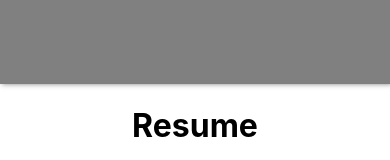
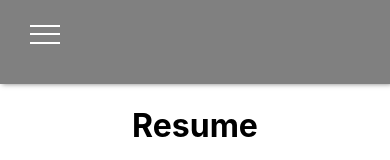
Before and after one commit to alxdelgado/react-portfolio, a React (Create React App) app: page /resume in a window 390 px wide. Shown: the top 160 px of the page. Built offline with nearby package versions, Linux system fonts and the light colour scheme.

Commit message:
Toggle-Button media queries started - NavBar links hidden when tablet breakpoint is reached

```diff
--- a/src/App.js
+++ b/src/App.js
@@ -6,7 +6,8 @@ import ResumePage from './pages/resume/resume-page.component';
 import NavBar from './components/nav-bar/nav-bar.component';
 import HomePage from './pages/homepage/homepage.component';
 import FooterNav from './components/footer/footer.component';
-// import SideBar from './components/sidebar/sidebar.component';
+import SideBar from './components/sidebar/sidebar.component';
+
 
 
 class App extends React.Component {
@@ -25,15 +26,15 @@ class App extends React.Component {
   }
 
   render() {
-    // let sideBar;
-    // if (this.state.sideBarOpen) {
-    //   sideBar = <SideBar />;
-    // }
+    let sideBar;
+    if (this.state.sideBarOpen) {
+      sideBar = <SideBar />;
+    }
     return (
       <div className="App" style={{height: '100%'}}>
         <Switch>
           <NavBar />
-          {/* {SideBar} */}
+          {SideBar}
           <Route exact path='/' component={HomePage} />
           <Route path='/resume' component={ResumePage} />
           <FooterNav />
--- a/src/components/nav-bar/nav-bar.component.jsx
+++ b/src/components/nav-bar/nav-bar.component.jsx
@@ -1,6 +1,7 @@
 import React from 'react';
 
 import './nav-bar.styles.scss';
+import ToggleButton from '../toggleButton/toggleButton.component';
 
 
 
@@ -10,6 +11,7 @@ import './nav-bar.styles.scss';
 // NavBar
 const NavBar = props => (
     <div className='nav_wrapper'>
+        <ToggleButton />
         <div className='nav-container'>
             <div className='resume_link'>
                 <a id='resume' href='/resume'>Resume</a>
--- a/src/components/nav-bar/nav-bar.styles.scss
+++ b/src/components/nav-bar/nav-bar.styles.scss
@@ -111,22 +111,15 @@
 
 @media screen and (max-width: 768px) {
     #resume {
-        font-size: 1rem;
-        margin-top: -3px;
-        margin-left: -8rem;
+        display: none;
     }
 
     #bucket-list {
-        font-size: 1rem;
-        margin-top: 0px;
-        margin-left: -11rem;
+        display: none;
     }
 
     #github {
-        font-size: 1rem;
-        margin-top: 0px;
-        margin-right: -6rem;
-
+        display: none;
     }
 }
 
--- a/src/components/sidebar/sidebar.component.jsx
+++ b/src/components/sidebar/sidebar.component.jsx
@@ -1,15 +1,15 @@
-// import React from 'react';
+import React from 'react';
 
-// import './sidebar.styles.scss';
+import './sidebar.styles.scss';
 
-// const SideBar = props => (
-//     <nav className='sideBar'>
-//         <ul>
-//             <li><a href='/resume'>Resume</a></li>
-//             <li><a href='/projects'>Projects</a></li>
-//             <li><a href='https://github.com/alxdelgado'>Github</a></li>
-//         </ul>
-//     </nav>
-// );
+const SideBar = props => (
+    <nav className='sideBar'>
+        <ul>
+            <li><a href='/resume'>Resume</a></li>
+            <li><a href='/projects'>Projects</a></li>
+            <li><a href='https://github.com/alxdelgado'>Github</a></li>
+        </ul>
+    </nav>
+);
 
-// export default SideBar;
+export default SideBar;
--- a/src/components/toggleButton/toggleButton.component.jsx
+++ b/src/components/toggleButton/toggleButton.component.jsx
@@ -1,13 +1,13 @@
-// import React from 'react';
+import React from 'react';
 
-// import './toggleButton.styles.scss';
+import './toggleButton.styles.scss';
 
-// const ToggleButton = props => (
-//    <button className='toggle-button'>
-//        <div className='toggle-button_line' />
-//        <div className='toggle-button_line' />
-//        <div className='toggle-button_line' />
-//    </button>
-// );
+const ToggleButton = props => (
+   <button className='toggle-button'>
+       <div className='toggle-button_line' />
+       <div className='toggle-button_line' />
+       <div className='toggle-button_line' />
+   </button>
+);
 
-// export default ToggleButton;
+export default ToggleButton;
--- a/src/components/toggleButton/toggleButton.styles.scss
+++ b/src/components/toggleButton/toggleButton.styles.scss
@@ -23,9 +23,35 @@
     background: white;
 }
 
+// Media Queries
 
-// @media screen and (max-width: 2560px) {
-//     .toggle-button {
-//         // display: none;
-//     }
-// }
+// 4K Screens - 2560px
+@media screen and (max-width: 2560px) {
+    .toggle-button {
+        display: none;
+    }
+}
+
+// Laptop L - 1440px
+@media screen and (max-width: 1440px) {
+    .toggle-button {
+        display: none;
+    }
+}
+
+// Laptop - 1024px
+@media screen and (max-width: 1024px) {
+    .toggle-button {
+        display: none;
+    }
+}
+
+// Tablet - 768px
+@media screen and (max-width: 768px) {
+    .toggle-button {
+        display: flex;
+        margin-top: 22px;
+        margin-left: 30px;
+        font-size: 1.5rem;
+    }
+}
```
